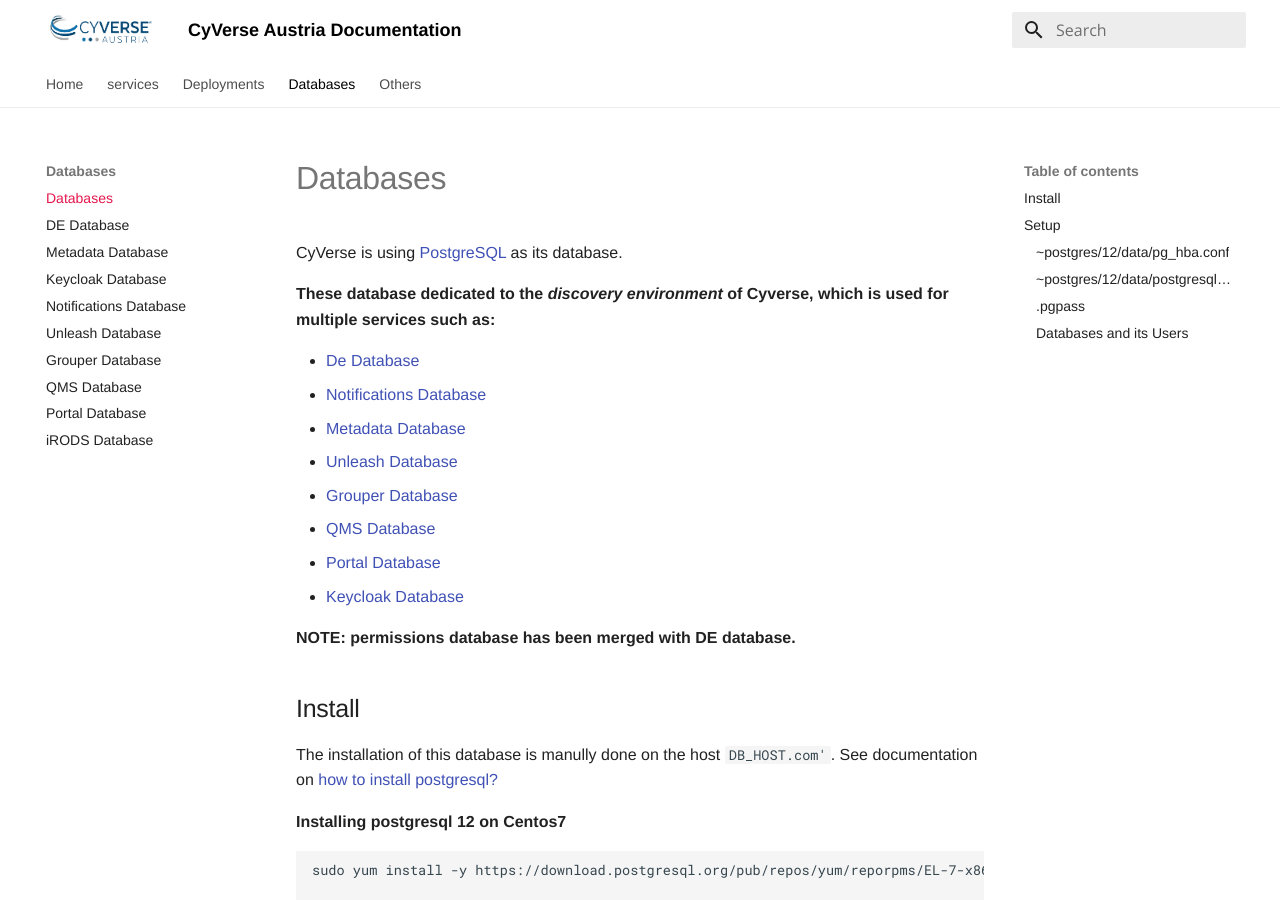
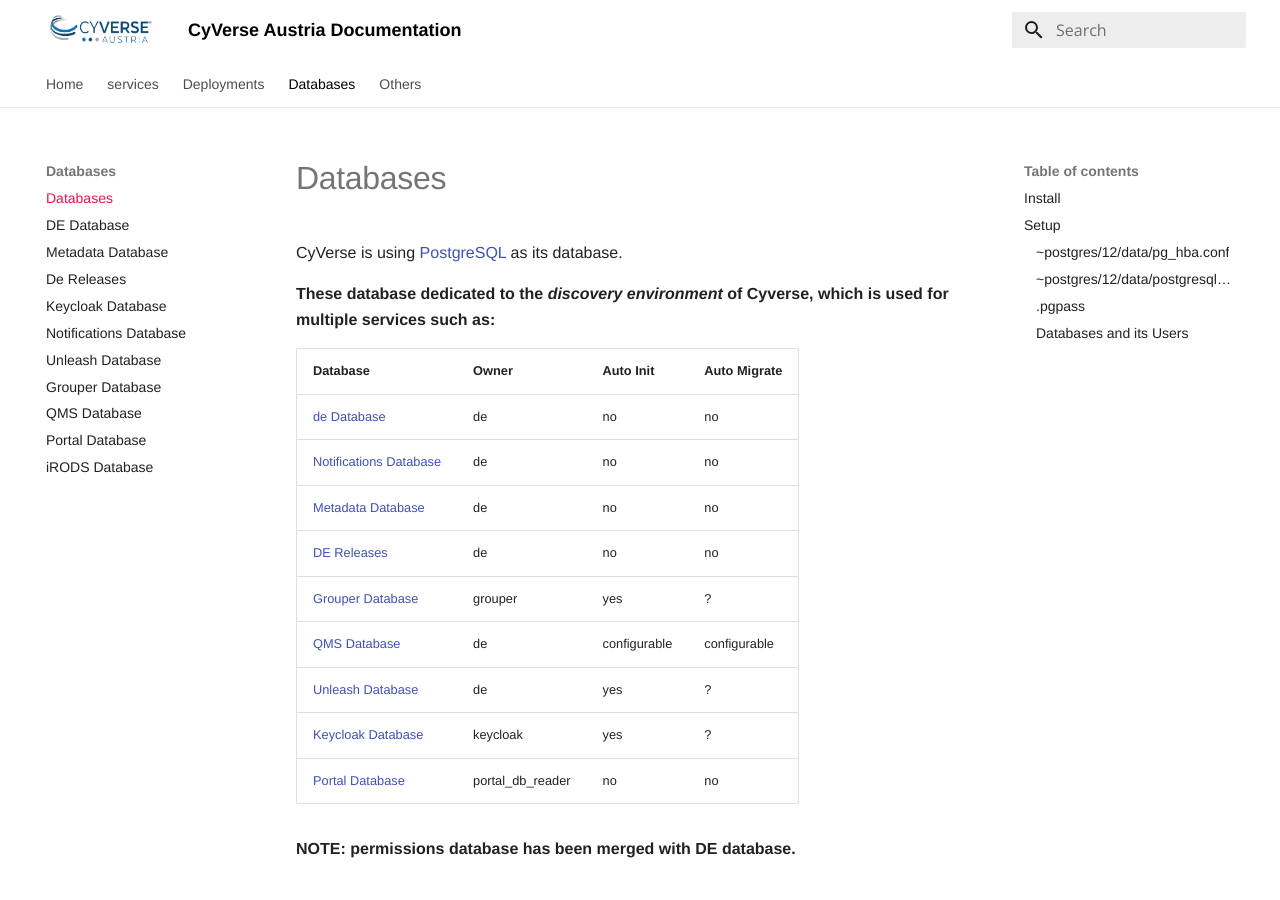
Before and after one commit to cyverse-austria/docs, an MkDocs documentation site: the page built from docs/database/main.md, in a window 1280 px wide and 900 px high. Built offline with MkDocs 1.6.1 and Material for MkDocs 9.7.7, drawn with Linux system fonts in a browser that asks for light colours.

Commit message:
docs: update db

```diff
--- a/docs/database/main.md
+++ b/docs/database/main.md
@@ -4,14 +4,19 @@
 
 **These database dedicated to the *discovery environment* of Cyverse, which is used for multiple services such as:**
 
-* [De Database](de-db.md)
-* [Notifications Database](notifications-db.md)
-* [Metadata Database](metadata-db.md)
-* [Unleash Database](unleash-db.md)
-* [Grouper Database](grouper-db.md)
-* [QMS Database](qms-db.md)
-* [Portal Database](portal-db.md)
-* [Keycloak Database](keycloak-db.md)
+
+| Database      | Owner    | Auto Init    | Auto Migrate |
+| ------------- | -------- | ------------ | ------------ |
+| [de Database](de-db.md)            | de       | no           | no           |
+| [Notifications Database](notifications-db.md) | de       | no           | no           |
+| [Metadata Database](metadata-db.md)      | de       | no           | no           |
+| [DE Releases](de-releases.md)   | de       | no           | no           |
+| [Grouper Database](grouper-db.md)       | grouper  | yes          | ?            |
+| [QMS Database](qms-db.md)           | de       | configurable | configurable |
+| [Unleash Database](unleash-db.md)       | de       | yes          | ?            |
+| [Keycloak Database](keycloak-db.md)      | keycloak | yes          | ?            |
+| [Portal Database](portal-db.md)      | portal_db_reader       | no           | no           |
+
 
 **NOTE: permissions database has been merged with DE database.**
 
--- a/mkdocs.yml
+++ b/mkdocs.yml
@@ -65,6 +65,7 @@
     - Databases: 'database/main.md'
     - DE Database: 'database/de-db.md'
     - Metadata Database: 'database/metadata-db.md'
+    - De Releases: 'database/de-releases.md'
     - Keycloak Database: 'database/keycloak-db.md'
     - Notifications Database: 'database/notifications-db.md'
     - Unleash Database: 'database/unleash-db.md'
```
Also changed, not shown: docs/database/de-releases.md (added, +37 -0 lines).
